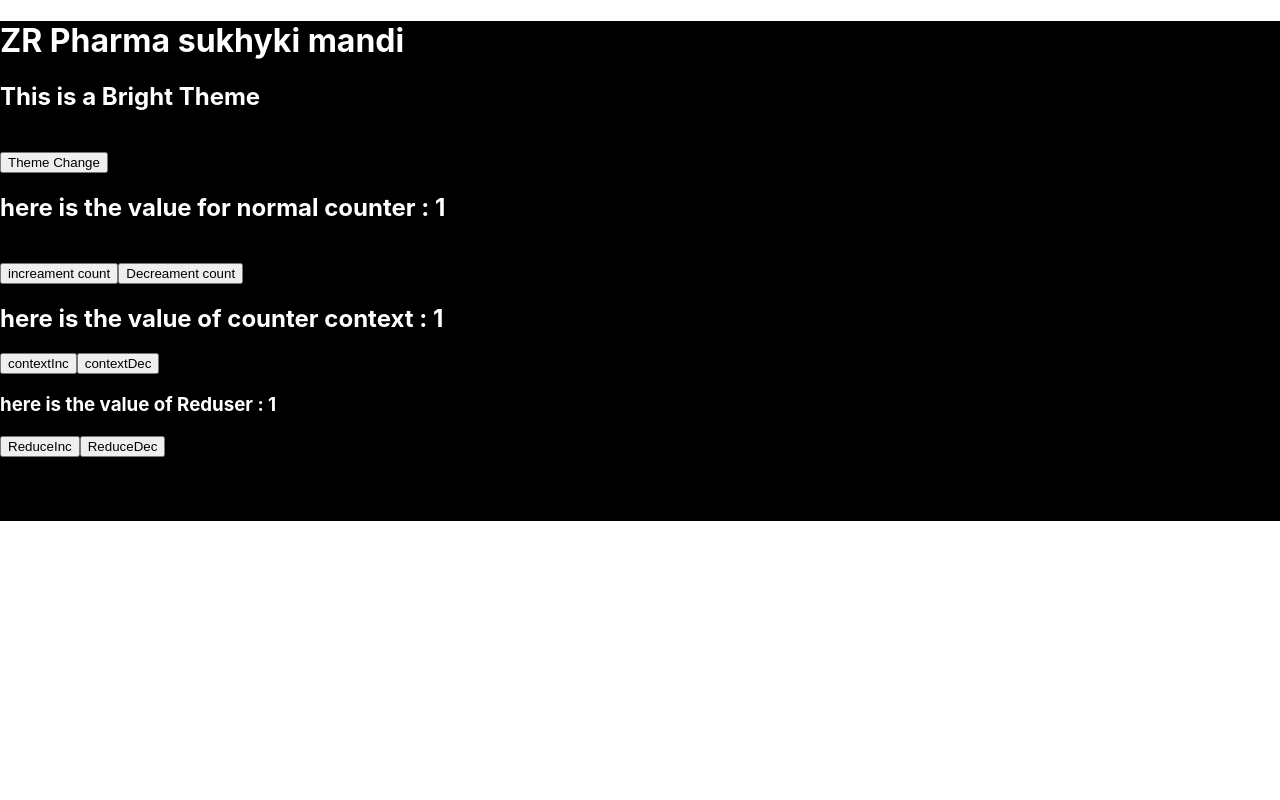
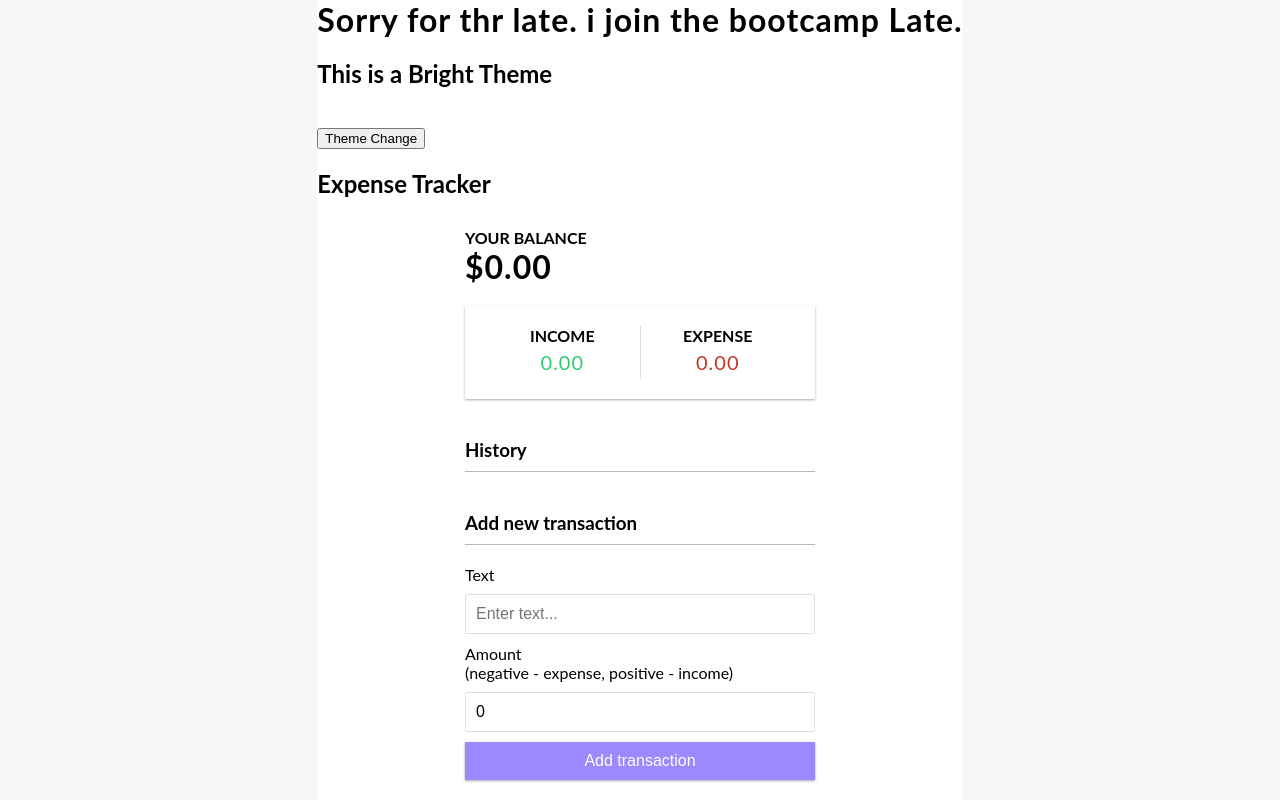
Before and after one commit to Mukarram-Ali26/test_site1, a React (Create React App) app: page / in a window 1280 px wide. Shown: the top 800 px of the page. Built offline with nearby package versions, Linux system fonts and the light colour scheme.

Commit message:
expence tracker app

```diff
--- /dev/null
+++ b/src/AddTrans.js
@@ -0,0 +1,43 @@
+import React, {useState, useContext} from 'react';
+
+import {GlobalContext} from './Contaxt';
+
+export const AddTrans = () => {
+  const {AddTransaction} = useContext(GlobalContext);
+    const [text, setText] = useState('');
+    const [amount, setAmount] = useState(0);
+
+    const onSubmit = e => {
+      e.preventDefault();
+      const newTransation = {
+        id: Math.floor(Math.random() * 100000000),
+        text,
+        amount: +amount
+      }
+      AddTransaction(newTransation);
+    }
+
+    return (
+        <div>
+            <h3>Add new transaction</h3>
+      <form onSubmit={onSubmit}>
+        <div className="form-control">
+          <label htmlFor="text">Text</label>
+          <input type="text" value={text} onChange={(e) => setText(e.target.value)}
+           placeholder="Enter text..." />
+        </div>
+        <div className="form-control">
+          <label htmlFor="amount"
+            >Amount <br />
+            (negative - expense, positive - income)</label
+          >
+          <input type="number" value={amount} onChange={(e) => setAmount(e.target.value)} placeholder="Enter amount..." />
+        </div>
+        <button className="btn">Add transaction</button>
+      </form>
+    </div>
+
+    )
+}
+
+export default AddTrans
--- a/src/App.css
+++ b/src/App.css
@@ -1,5 +1,5 @@
 .box {
-  height: 500px;
+  height: 100%;
   background-color: white;
   color: black;
 }
@@ -7,3 +7,155 @@
   background-color: black;
   color: white;
 }
+
+@import url('https://fonts.googleapis.com/css?family=Lato&display=swap');
+
+:root {
+  --box-shadow: 0 1px 3px rgba(0, 0, 0, 0.12), 0 1px 2px rgba(0, 0, 0, 0.24);
+}
+
+* {
+  box-sizing: border-box;
+}
+
+body {
+  background-color: #f7f7f7;
+  display: flex;
+  flex-direction: column;
+  align-items: center;
+  justify-content: center;
+  min-height: 100vh;
+  margin: 0;
+  font-family: 'Lato', sans-serif;
+}
+
+.container {
+  margin: 30px auto;
+  width: 350px;
+}
+
+h1 {
+  letter-spacing: 1px;
+  margin: 0;
+}
+
+h3 {
+  border-bottom: 1px solid #bbb;
+  padding-bottom: 10px;
+  margin: 40px 0 10px;
+}
+
+h4 {
+  margin: 0;
+  text-transform: uppercase;
+}
+
+.inc-exp-container {
+  background-color: #fff;
+  box-shadow: var(--box-shadow);
+  padding: 20px;
+  display: flex;
+  justify-content: space-between;
+  margin: 20px 0;
+}
+
+.inc-exp-container > div {
+  flex: 1;
+  text-align: center;
+}
+
+.inc-exp-container > div:first-of-type {
+  border-right: 1px solid #dedede;
+}
+
+.money {
+  font-size: 20px;
+  letter-spacing: 1px;
+  margin: 5px 0;
+}
+
+.money.plus {
+  color: #2ecc71;
+}
+
+.money.minus {
+  color: #c0392b;
+}
+
+label {
+  display: inline-block;
+  margin: 10px 0;
+}
+
+input[type='text'],
+input[type='number'] {
+  border: 1px solid #dedede;
+  border-radius: 2px;
+  display: block;
+  font-size: 16px;
+  padding: 10px;
+  width: 100%;
+}
+
+.btn {
+  cursor: pointer;
+  background-color: #9c88ff;
+  box-shadow: var(--box-shadow);
+  color: #fff;
+  border: 0;
+  display: block;
+  font-size: 16px;
+  margin: 10px 0 30px;
+  padding: 10px;
+  width: 100%;
+}
+
+.btn:focus,
+.delete-btn:focus {
+  outline: 0;
+}
+
+.list {
+  list-style-type: none;
+  padding: 0;
+  margin-bottom: 40px;
+}
+
+.list li {
+  background-color: #fff;
+  box-shadow: var(--box-shadow);
+  color: #333;
+  display: flex;
+  justify-content: space-between;
+  position: relative;
+  padding: 10px;
+  margin: 10px 0;
+}
+
+.list li.plus {
+  border-right: 5px solid #2ecc71;
+}
+
+.list li.minus {
+  border-right: 5px solid #c0392b;
+}
+
+.delete-btn {
+  cursor: pointer;
+  background-color: #e74c3c;
+  border: 0;
+  color: #fff;
+  font-size: 20px;
+  line-height: 20px;
+  padding: 2px 5px;
+  position: absolute;
+  top: 50%;
+  left: 0;
+  transform: translate(-100%, -50%);
+  opacity: 0;
+  transition: opacity 0.3s ease;
+}
+
+.list li:hover .delete-btn {
+  opacity:1;
+}
--- a/src/App.js
+++ b/src/App.js
@@ -1,22 +1,45 @@
 import React, {useState} from 'react';
+import Header from './Header';
+import Balance from './Balance';
+import IncomeExpence from './IncomeExpence';
+import TransactionList from './TransactionList';
+import AddTrans from './AddTrans';
+import {GlobalProvider} from './Contaxt'
+
+
 import './App.css';
 import Buttons from './props';
 import CountContext from './Contecxtapi';
 import Child2 from './Child2';
 import Child from './Child';
+import TransList from './TransactionList';
 function App() {
   let [count, setCount] = useState(1);
-  let [isColor, setColor] = useState(true);
+  let [isColor, setColor] = useState(false);
   let contextcount = useState(1)
   return (
     <CountContext.Provider value={contextcount}>
     <div className={`box ${isColor ? "light" : ""}`}>
-      <h1>ZR Pharma sukhyki mandi</h1>
-      <h2>This is a {isColor ? 'Bright' : 'Dark'} Theme</h2>
+      <h1>Sorry for thr late. i join the bootcamp Late.</h1>
+      <h2>This is a {isColor ? 'Dark' : 'Bright'} Theme</h2>
       <br />
+
       <button onClick={() => {setColor(!isColor)}}>Theme Change</button>
+      <GlobalProvider>
+
+      <Header />
+      <div className="container">
+        <Balance />
+        <IncomeExpence />
+        <TransactionList />
+        <AddTrans />
+
+      </div>
+
+      </GlobalProvider>
+
+      <br />
       <Buttons counter={count}/>
-      <br />
       <button onClick={() => {setCount(++count)}}> increament count </button>
       <button onClick={() => {setCount(--count)}}> Decreament count </button>
       < Child />
--- /dev/null
+++ b/src/AppReducer.js
@@ -0,0 +1,16 @@
+export default (state, action) => {
+    switch(action.type){
+        case 'Delete_Transaction':
+            return {
+                ...state,
+                Transactions: state.transaction.filter(transaction => transaction.id !== action.payload)
+            }
+            case 'Add_Transaction':
+                return {
+                    ...state,
+                    transaction: [action.payload, ...state.transaction]
+                }
+        default:
+        return state;
+    }
+}
--- /dev/null
+++ b/src/Balance.js
@@ -0,0 +1,18 @@
+
+import React, {useContext} from "react";
+import {GlobalContext} from './Contaxt';
+
+export const Balance = () => {
+  const {Transactions} = useContext(GlobalContext);
+
+  const amounts = Transactions.map(transaction => transaction.amount);
+  const total = amounts.reduce((acc, item) => (acc += item), 0).toFixed(2);
+  return (
+    <div>
+      <h4>Your Balance</h4>
+  <h1>${total}</h1>
+    </div>
+  );
+};
+
+export default Balance
--- /dev/null
+++ b/src/Contaxt.js
@@ -0,0 +1,35 @@
+import React, {createContext, useReducer} from 'react';
+import AppReducer from './AppReducer'
+
+
+const initialState = {
+    Transactions: [
+
+         ]
+}
+
+export  const GlobalContext = createContext(initialState);
+
+export const GlobalProvider = ({children}) => {
+    const [state, dispatch] = useReducer(AppReducer, initialState);
+    function deleteTransaction (id) {
+        dispatch({
+            typr: 'Delete_Transaction',
+            payload: id
+        });
+    }
+    function AddTransaction (transaction) {
+        dispatch({
+            typr: 'Add_Transaction',
+            payload: transaction
+        });
+    }
+
+    return(<GlobalContext.Provider value={{
+        Transactions: state.Transactions,
+        deleteTransaction,
+        AddTransaction
+    }}>
+        {children}
+    </GlobalContext.Provider>)
+}
--- /dev/null
+++ b/src/Header.js
@@ -0,0 +1,11 @@
+import React from 'react'
+
+export const Header = () => {
+    return (
+        <h2>
+            Expense Tracker
+        </h2>
+    )
+}
+
+export default Header
--- /dev/null
+++ b/src/IncomeExpence.js
@@ -0,0 +1,33 @@
+import React, {useContext} from 'react';
+import {GlobalContext} from './Contaxt';
+
+export const IncomeExpence = () => {
+  const {Transactions} = useContext(GlobalContext);
+  const amounts = Transactions.map(transaction => transaction.amount);
+   const income = amounts
+    .filter(item => item > 0)
+    .reduce((acc, item) => (acc += item), 0)
+    .toFixed(2);
+
+  const expense = (
+    amounts.filter(item => item < 0).reduce((acc, item) => (acc += item), 0) *
+    -1
+  ).toFixed(2);
+    return (
+
+            <div className="inc-exp-container">
+        <div>
+          <h4>Income</h4>
+    <p  className="money plus">{income}</p>
+        </div>
+        <div>
+          <h4>Expense</h4>
+    <p  className="money minus">{expense}</p>
+        </div>
+      </div>
+
+    )
+}
+
+
+export default IncomeExpence
--- /dev/null
+++ b/src/Transaction.js
@@ -0,0 +1,16 @@
+import React, {useContext} from 'react';
+import {GlobalContext} from './Contaxt';
+
+export const Transaction = ({transaction}) => {
+  const {deleteTransaction} = useContext(GlobalContext);
+    const sign = transaction.amount < 0 ? '-' : '+';
+    return (
+        <div>
+        <li className={transaction.amount < 0 ? 'minus' : 'plus'}>
+    {transaction.text} <span>{sign}${Math.abs(transaction.amount)}</span><button
+    onClick={() => deleteTransaction(transaction.id)} className="delete-btn">x</button>
+      </li>
+      </div>
+    )
+    }
+export default Transaction
--- /dev/null
+++ b/src/TransactionList.js
@@ -0,0 +1,17 @@
+import React, {useContext} from 'react';
+import {GlobalContext} from './Contaxt';
+import Transaction from './Transaction';
+
+export const TransactionList = () => {
+  const {Transactions} = useContext(GlobalContext);
+    return (
+        <div>
+             <h3>History</h3>
+      <ul  className="list">
+        {Transactions.map(transaction => (<Transaction key={transaction.id} transaction={transaction} />))}
+
+      </ul>
+        </div>
+    )
+}
+export default TransactionList
```
